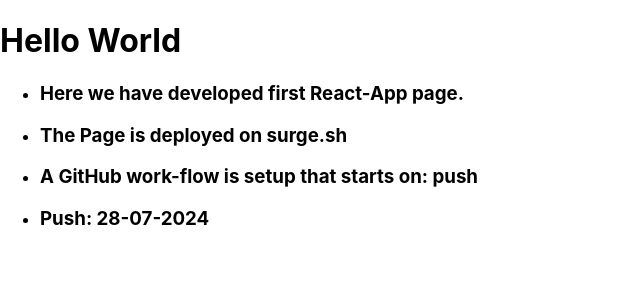
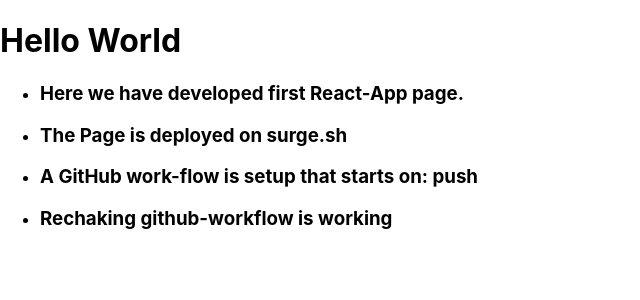
Before and after one commit to aasif112/first-app, a React (Create React App) app: page / in a window 1280 px wide. Shown: the top 300 px of the page, without its empty margins (0-640 px from the left). Built offline with nearby package versions, Linux system fonts and the light colour scheme.

Commit message:
Update App.js

```diff
--- a/src/App.js
+++ b/src/App.js
@@ -16,7 +16,7 @@ function App() {
         <h3>A GitHub work-flow is setup that starts on: push</h3>
         </li>
         <li>
-        <h3>Push: 28-07-2024</h3>
+        <h3>Rechaking github-workflow is working </h3>
         </li>
       </ul>
     </div>
```
